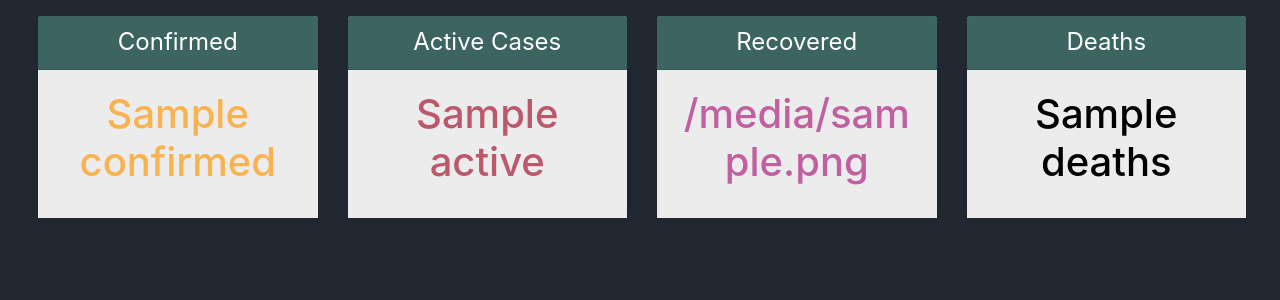
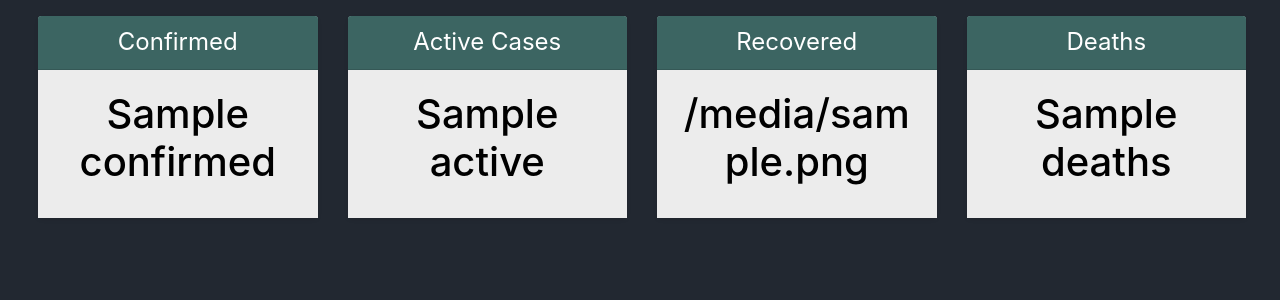
Before and after one commit to bermylle/covid19PH_live, a Flask app: template templates/data.html in a window 1280 px wide. Shown: the part 56-356 px from the top of the page. Run offline with Flask 2, Linux system fonts and the light colour scheme; the template is opened without the code that fills it: most values are stand-ins (such as "Sample title", 1, 10 or a date in 2020); parts of the project's set-up code (start-up, migrations or seed data) failed here and were passed over; some libraries are stand-ins or nearby versions.

Commit message:
change font color in data.html

```diff
--- a/templates/data.html
+++ b/templates/data.html
@@ -7,7 +7,7 @@
                 <h4 class="my-0 font-weight-normal bg-header-text">Confirmed</h4>
             </div>
             <div class="card-body bg-primary-cards-body">
-                <h1 class="card-title pricing-card-title bg-body-text" style="color: #f8b24f">{{confirmed}}<small class="text-muted"></small></h1>
+                <h1 class="card-title pricing-card-title bg-body-text" style="color: #000000">{{confirmed}}<small class="text-muted"></small></h1>
             </div>
         </div>
 
@@ -16,7 +16,7 @@
                 <h4 class="my-0 font-weight-normal bg-header-text">Active Cases</h4>
             </div>
             <div class="card-body bg-primary-cards-body">
-                <h1 class="card-title pricing-card-title bg-body-text" style="color: #bb596b">{{active}}<small class="text-muted"></small></h1>
+                <h1 class="card-title pricing-card-title bg-body-text" style="color: #000000">{{active}}<small class="text-muted"></small></h1>
             </div>
         </div>
 
@@ -25,7 +25,7 @@
                 <h4 class="my-0 font-weight-normal bg-header-text">Recovered</h4>
             </div>
             <div class="card-body bg-primary-cards-body">
-                <h1 class="card-title pricing-card-title bg-body-text" style="color: #c060a1">{{recovered}}<small class="text-muted"></small></h1>
+                <h1 class="card-title pricing-card-title bg-body-text" style="color: #000000">{{recovered}}<small class="text-muted"></small></h1>
             </div>
         </div>
 
```
